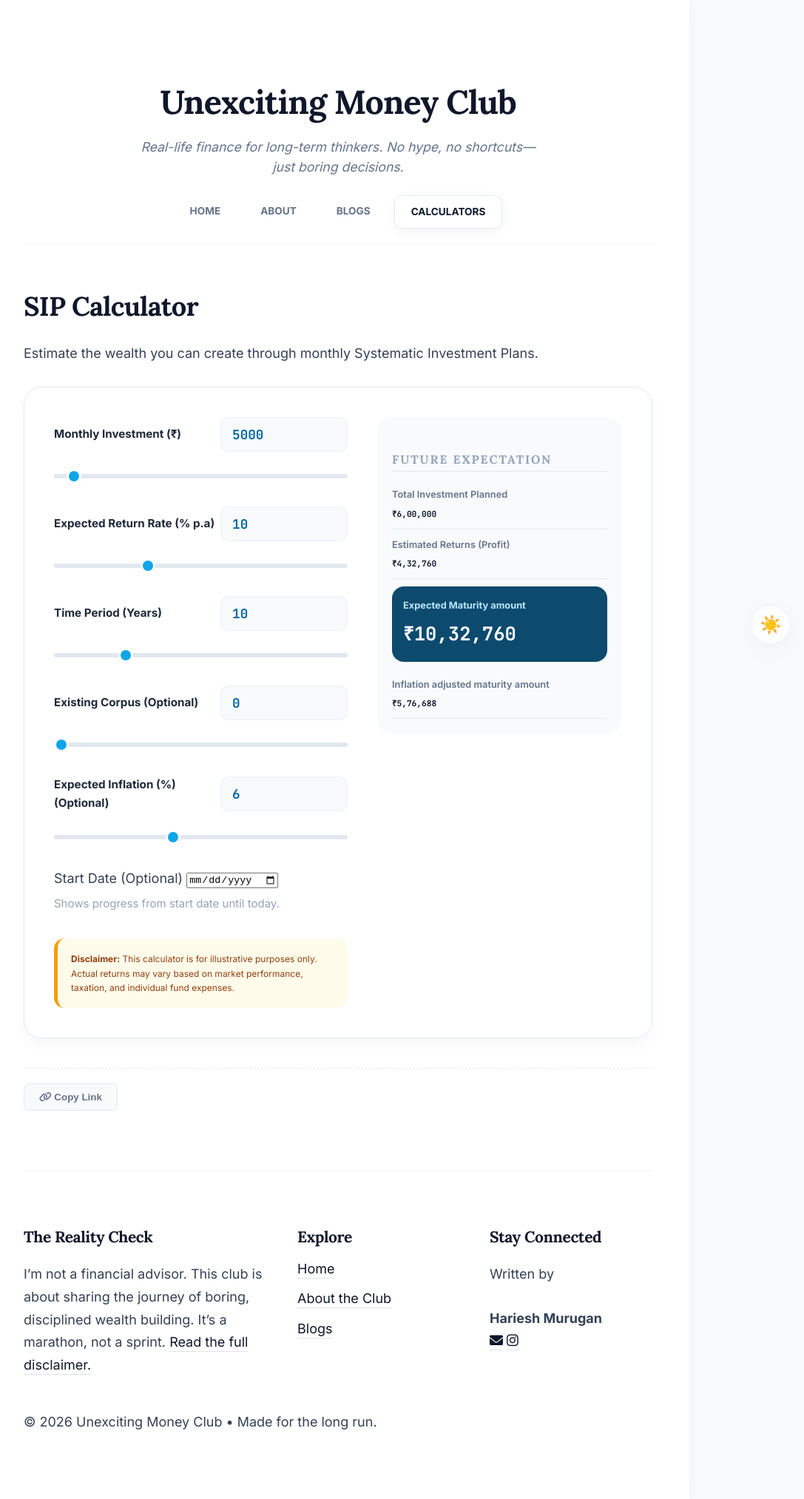
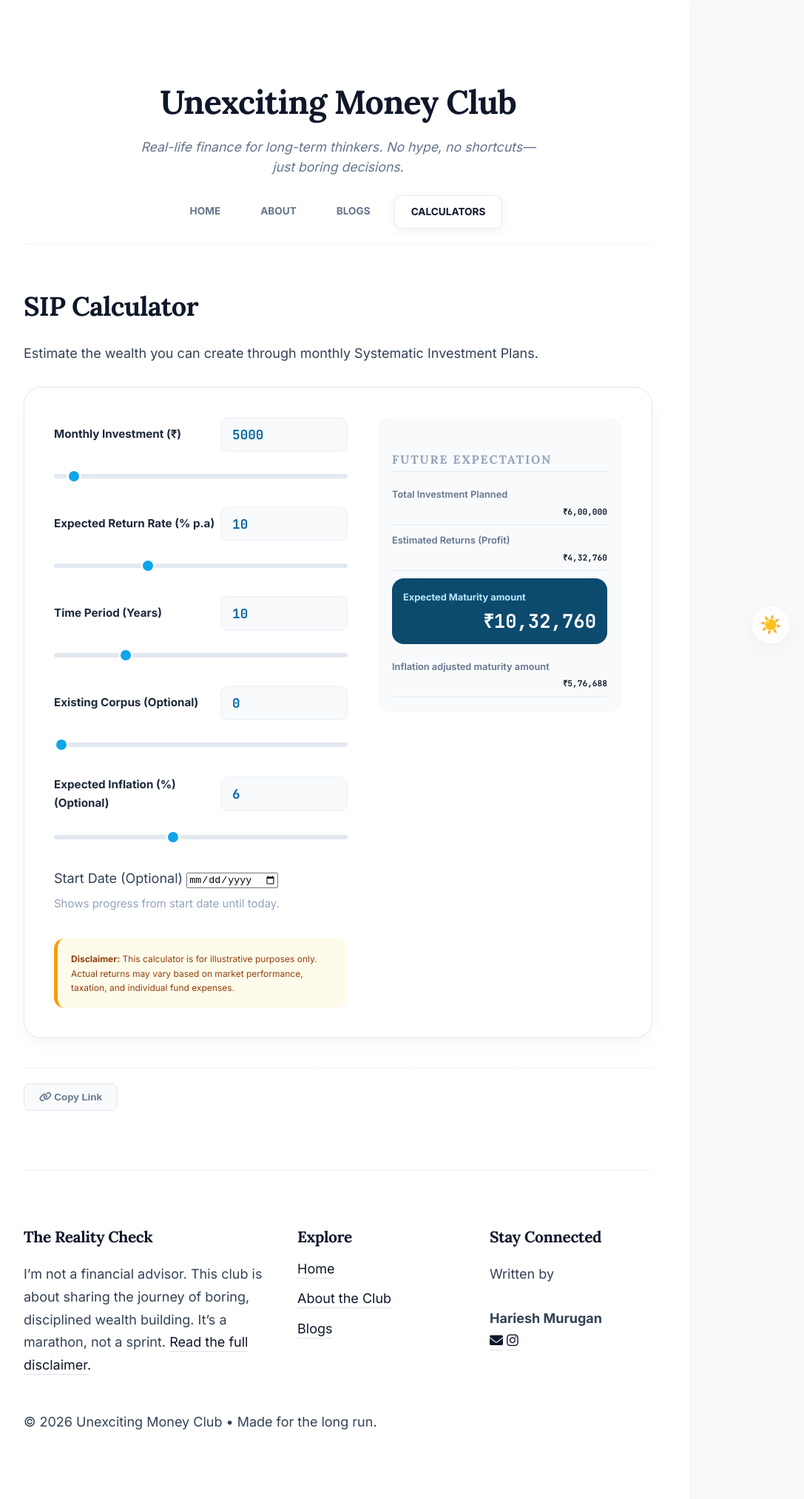
Before and after one commit to HarieshMK/HarieshMK.github.io, a Jekyll site: the page built from calculators/sip.md, in a window 1280 px wide. Shown: the whole page at 74% size, without its empty margins (183-1270 px from the left). Built offline with Jekyll 4.4.1, drawn with Linux system fonts in a browser that asks for light colours.

Commit message:
Update style.css

```diff
--- a/assets/css/style.css
+++ b/assets/css/style.css
@@ -744,15 +744,14 @@ img {
 }
 
 .result-item strong {
-  font-size: 1.35rem;
+  display: block;
+  width: 100%;
   color: #0f172a;
   font-family: 'JetBrains Mono', monospace;
-  /* These lines ensure the "Single Line" rule */
-  display: block;
-  white-space: nowrap;
-  overflow: hidden;
-  text-overflow: ellipsis; /* Adds '...' if the number is somehow still too long */
-  transition: font-size 0.2s ease;
+  white-space: nowrap;   /* Force single line */
+  overflow: hidden;      /* Hide overflow during calculation */
+  line-height: 1.2;
+  text-align: right;     /* Calculator style alignment */
 }
 
 /* Target Portfolio Card (The Highlight Box) */
```
